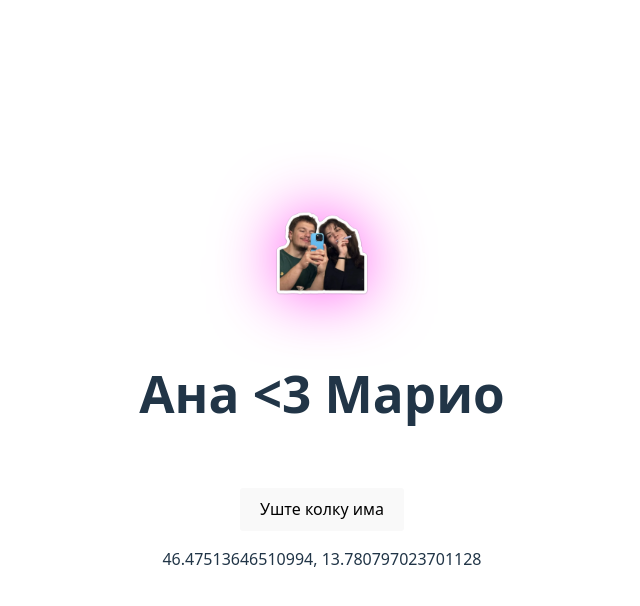
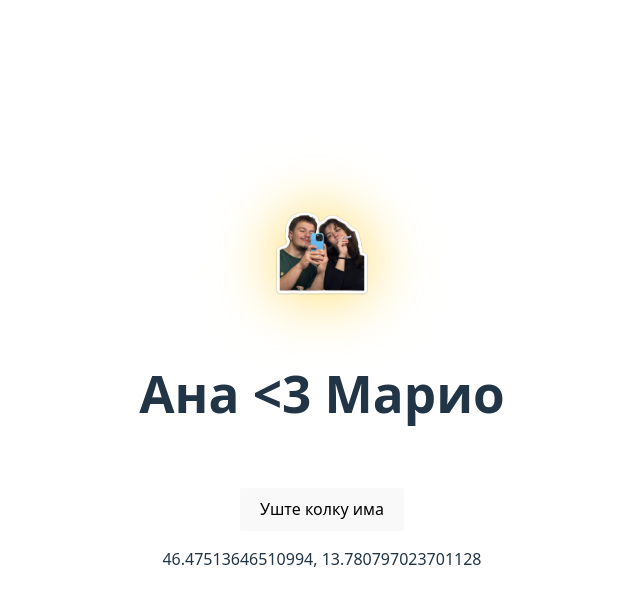
Before and after one commit to MarioStojcevski/anakitanoska, a React (Vite) app: page / in a window 1280 px wide. In both pictures the pointer is over the picture 639 px from the left and 252 px from the top of the page. Shown: the top 606 px of the page, without its empty margins (318-958 px from the left). Built offline with nearby package versions, Linux system fonts and the light colour scheme.

Commit message:
update forgot

```diff
--- a/src/App.css
+++ b/src/App.css
@@ -13,7 +13,7 @@
 }
 
 .logo.cutes:hover {
-  filter: drop-shadow(0 0 2em #ff00eaaa);
+  filter: drop-shadow(0 0 2em #ffc505aa);
 }
 
 @keyframes logo-spin {
```
